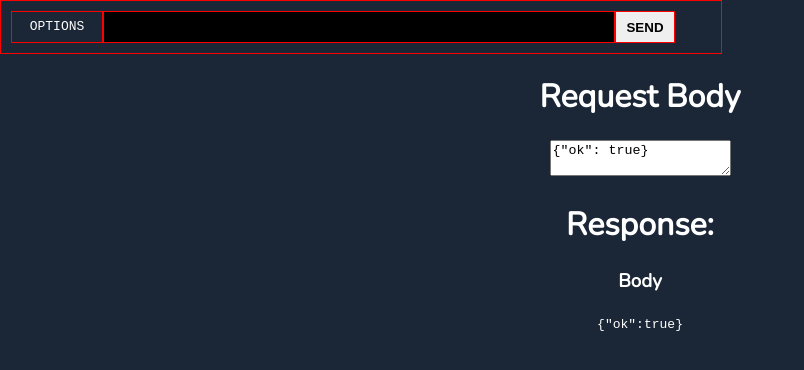
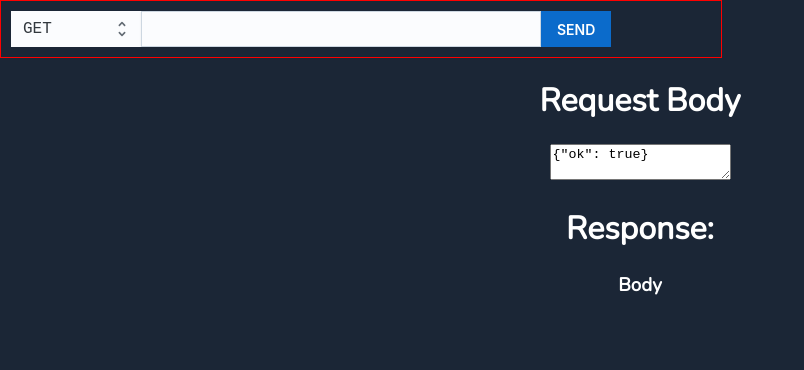
Before and after one commit to yrachid/http-ui, a React (Vite) app in the folder frontend/: page / in a window 1280 px wide. Shown: the top 370 px of the page, without its empty margins (0-804 px from the left). Built offline with nearby package versions, Linux system fonts and the light colour scheme.

Commit message:
Recreates UrlBar using MaterialUi Joy

```diff
--- a/frontend/package.json
+++ b/frontend/package.json
@@ -9,6 +9,10 @@
     "preview": "vite preview"
   },
   "dependencies": {
+    "@emotion/react": "^11.11.1",
+    "@emotion/styled": "^11.11.0",
+    "@fontsource/inter": "^5.0.13",
+    "@mui/joy": "^5.0.0-beta.10",
     "@types/styled-components": "^5.1.28",
     "json-to-ast": "^2.1.0",
     "react": "^18.2.0",
--- a/frontend/src/App.tsx
+++ b/frontend/src/App.tsx
@@ -29,13 +29,6 @@ function App() {
 
       <h3>Body</h3>
       <code>{props.body}</code>
-      <code>
-        {"{"}
-        <span>"ok"</span>
-        <span>:</span>
-        <span>true</span>
-        {"}"}
-      </code>
     </div>
   );
 
--- a/frontend/src/UrlBar.tsx
+++ b/frontend/src/UrlBar.tsx
@@ -1,5 +1,9 @@
 import { useState } from "react";
 import styled from "styled-components";
+import Button from "@mui/joy/Button";
+import Input from "@mui/joy/Input";
+import Select from "@mui/joy/Select";
+import Option from "@mui/joy/Option";
 
 export const Container = styled.div`
   padding: 10px;
@@ -9,63 +13,39 @@ export const Container = styled.div`
   font-family: monospace;
 `;
 
-export const Input = styled.input`
-  padding: 5px;
-  margin: 0px;
-  height: 20px;
-  width: 500px;
-  line-height: 30px;
-  border: 0px;
-  background-color: black;
-  color: white;
-  border: solid 1px red;
-  font-size: 12px;
-  font-family: monospace;
-`;
-
-export const SendButton = styled.button`
-  height: 32px;
-  width: 60px;
-  border: solid 1px red;
-  font-weight: bold;
-`;
-
-export const MethodSelector = styled.select`
-  height: 35px;
-`;
-
-export const CustomSelectorStyle = styled.div`
-  height: 30px;
-  width: 90px;
-  line-height: 30px;
-  border: solid 1px red;
-`;
-
-export const CustomSelector = (props: { options: string[] }) => {
-  return (
-    <CustomSelectorStyle>
-      {props.options.map((option) => (
-        <div>{option}</div>
-      ))}
-    </CustomSelectorStyle>
-  );
-};
-
 export type UrlBarProps = {
   onSend: (url: string) => void;
 };
 
 export const UrlBar = (props: UrlBarProps) => {
   const [url, setUrl] = useState("");
+  const [method, setMethod] = useState("GET");
   return (
     <Container>
-      <CustomSelector options={["OPTIONS"]} />
+      <Select
+        variant="plain"
+        value={method}
+        onChange={(_, value) => setMethod(value!)}
+        sx={{ width: "130px", borderRadius: "0px", fontFamily: "monospace" }}
+      >
+        <Option value="GET">GET</Option>
+        <Option value="POST">POST</Option>
+        <Option value="PUT">PUT</Option>
+        <Option value="DELETE">DELETE</Option>
+      </Select>
       <Input
         type={"url"}
         value={url}
         onChange={(e) => setUrl(e.target.value)}
+        sx={{ borderRadius: "0px", width: "400px", fontFamily: "monospace" }}
       />
-      <SendButton onClick={() => props.onSend(url)}>SEND</SendButton>
+      <Button
+        variant="solid"
+        sx={{ borderRadius: "0px" }}
+        onClick={() => props.onSend(url)}
+      >
+        SEND
+      </Button>
     </Container>
   );
 };
```
Also changed, not shown: 2 other files (tests, documents, lock files or other folders).
